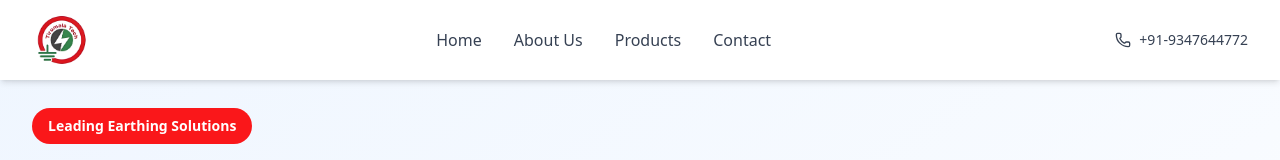
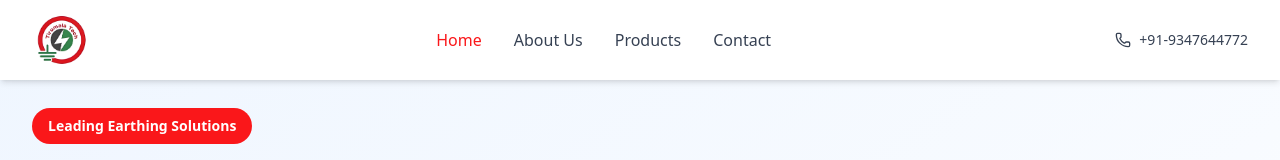
Before and after one commit to gagan2389/Tirumala-Earthing, a React (Vite) app: page / in a window 1280 px wide. Shown: the top 160 px of the page. Built offline with nearby package versions, Linux system fonts and the light colour scheme.

Commit message:
feat: Highlight active navigation links in the Header component.

```diff
--- a/src/components/Header.tsx
+++ b/src/components/Header.tsx
@@ -60,8 +60,12 @@ const Header = () => {
 
           {/* Desktop Navigation */}
           <nav className="hidden md:flex items-center space-x-8">
-            {menuItems.map((item, index) => (
-              item.isRoute ? (
+            {menuItems.map((item, index) => {
+              const isActive = item.isRoute
+                ? location.pathname === item.href
+                : location.pathname === '/' && location.hash === item.href;
+
+              return item.isRoute ? (
                 <motion.div
                   key={item.href}
                   initial={{ opacity: 0, y: -20 }}
@@ -71,7 +75,8 @@ const Header = () => {
                 >
                   <Link
                     to={item.href}
-                    className="text-gray-700 hover:text-[#fa171a] font-medium transition-colors"
+                    className={`font-medium transition-colors ${isActive ? 'text-[#fa171a]' : 'text-gray-700 hover:text-[#fa171a]'
+                      }`}
                   >
                     {item.label}
                   </Link>
@@ -84,12 +89,13 @@ const Header = () => {
                   animate={{ opacity: 1, y: 0 }}
                   transition={{ delay: index * 0.1 }}
                   whileHover={{ scale: 1.1 }}
-                  className="text-gray-700 hover:text-[#fa171a] font-medium transition-colors"
+                  className={`font-medium transition-colors ${isActive ? 'text-[#fa171a]' : 'text-gray-700 hover:text-[#fa171a]'
+                    }`}
                 >
                   {item.label}
                 </motion.a>
-              )
-            ))}
+              );
+            })}
           </nav>
 
           {/* Contact Info */}
@@ -120,12 +126,17 @@ const Header = () => {
             exit={{ opacity: 0, height: 0 }}
             className="md:hidden py-4 border-t"
           >
-            {menuItems.map((item) => (
-              item.isRoute ? (
+            {menuItems.map((item) => {
+              const isActive = item.isRoute
+                ? location.pathname === item.href
+                : location.pathname === '/' && location.hash === item.href;
+
+              return item.isRoute ? (
                 <Link
                   key={item.href}
                   to={item.href}
-                  className="block py-2 text-gray-700 hover:text-blue-600"
+                  className={`block py-2 font-medium transition-colors ${isActive ? 'text-[#fa171a]' : 'text-gray-700 hover:text-[#fa171a]'
+                    }`}
                   onClick={() => setIsMenuOpen(false)}
                 >
                   {item.label}
@@ -134,13 +145,14 @@ const Header = () => {
                 <a
                   key={item.href}
                   href={location.pathname === '/' ? item.href : `/${item.href}`}
-                  className="block py-2 text-gray-700 hover:text-blue-600"
+                  className={`block py-2 font-medium transition-colors ${isActive ? 'text-[#fa171a]' : 'text-gray-700 hover:text-[#fa171a]'
+                    }`}
                   onClick={() => handleNavClick(item.href, false)}
                 >
                   {item.label}
                 </a>
-              )
-            ))}
+              );
+            })}
           </motion.div>
         )}
       </div>
```
